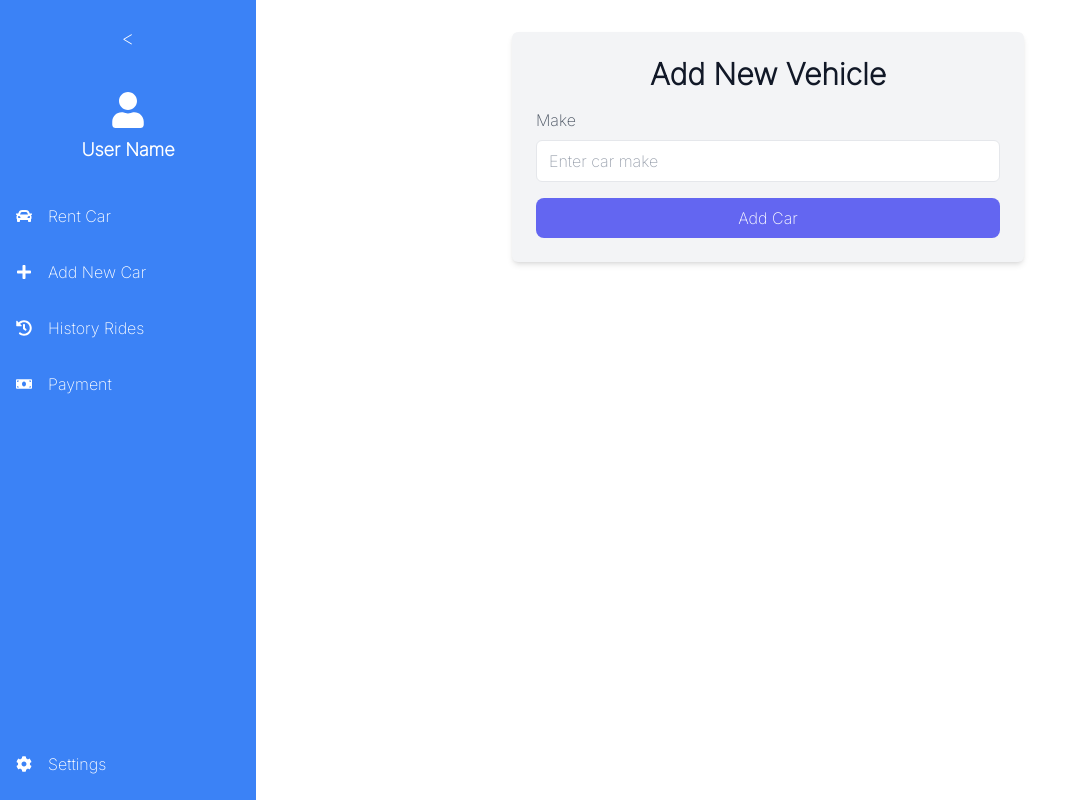
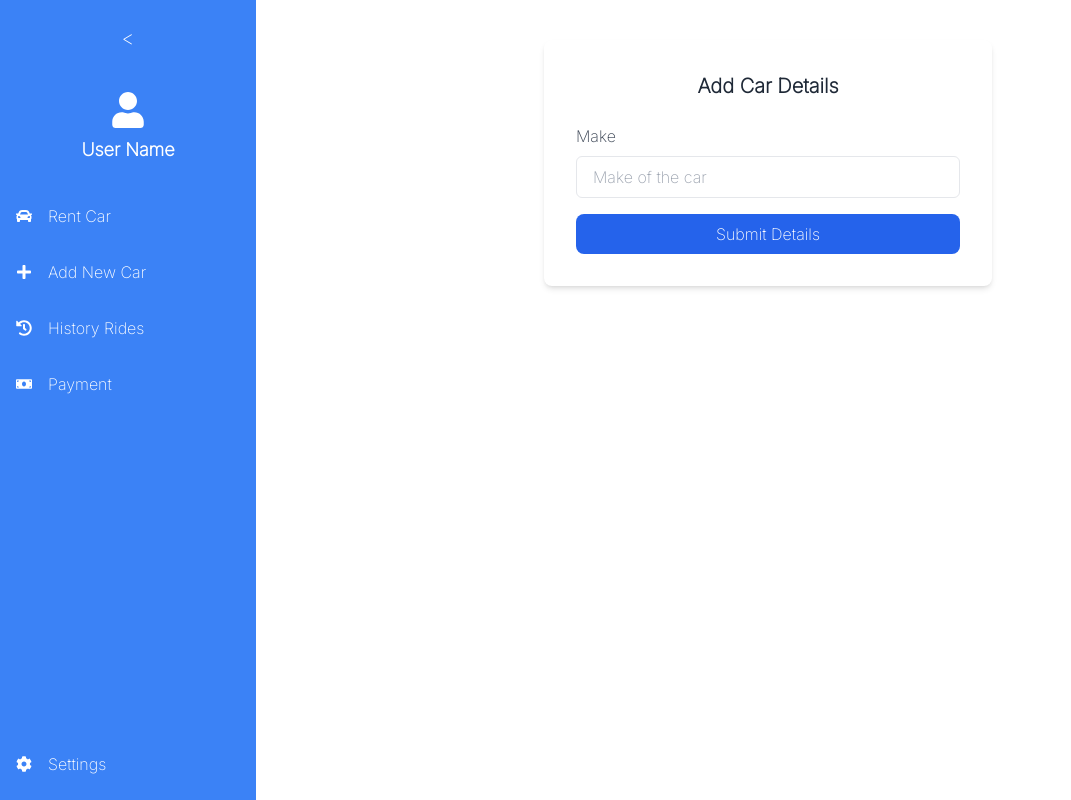
Before and after one commit to KIPOKA/Car-renting-web-application-, a React (Vite) app: page /add-new-car in a window 1280 px wide. Shown: the whole page, without its empty margins (0-1071 px from the left). Built offline with nearby package versions, Linux system fonts and the light colour scheme.

Commit message:
version 5 for today

```diff
--- a/src/pages/AddNewCar .jsx
+++ b/src/pages/AddNewCar .jsx
@@ -1,4 +1,4 @@
-// Version 4 (Added comments and a different heading style)
+// Version 5 (Changed form alignment and button hover effect)
 import React, { useState } from "react";
 
 const AddNewCar = () => {
@@ -26,30 +26,28 @@ const AddNewCar = () => {
   };
 
   return (
-    <div className="p-6 max-w-lg mx-auto bg-gray-100 rounded-md shadow-md mt-8">
-      {/* Main Heading */}
-      <h1 className="text-3xl font-semibold text-gray-900 mb-4 text-center">
-        Add New Vehicle
+    <div className="p-8 max-w-md mx-auto bg-white rounded-lg shadow-md mt-10">
+      <h1 className="text-xl font-bold text-gray-800 mb-6 text-center">
+        Add Car Details
       </h1>
-      <form onSubmit={handleSubmit}>
-        {/* Input for Car Make */}
-        <div className="mb-4">
-          <label className="block text-gray-600 font-medium mb-2">Make</label>
+      <form onSubmit={handleSubmit} className="space-y-4">
+        <div>
+          <label className="block text-gray-700 font-medium mb-2">Make</label>
           <input
             type="text"
             name="make"
             value={carDetails.make}
             onChange={handleChange}
-            className="w-full px-3 py-2 border rounded-md"
-            placeholder="Enter car make"
+            className="w-full px-4 py-2 border rounded-md focus:ring focus:ring-blue-300"
+            placeholder="Make of the car"
             required
           />
         </div>
         <button
           type="submit"
-          className="w-full bg-indigo-500 text-white px-4 py-2 rounded-lg hover:bg-indigo-600"
+          className="w-full bg-blue-600 text-white px-4 py-2 rounded-lg hover:bg-blue-700"
         >
-          Add Car
+          Submit Details
         </button>
       </form>
     </div>
```
